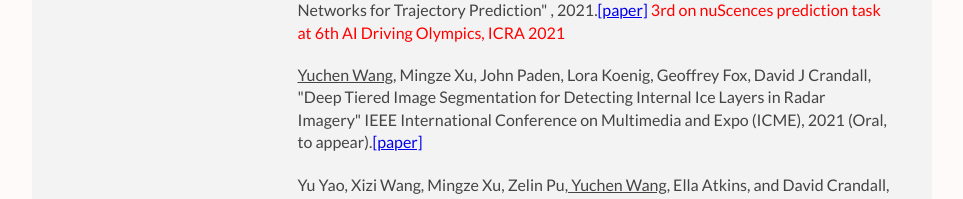
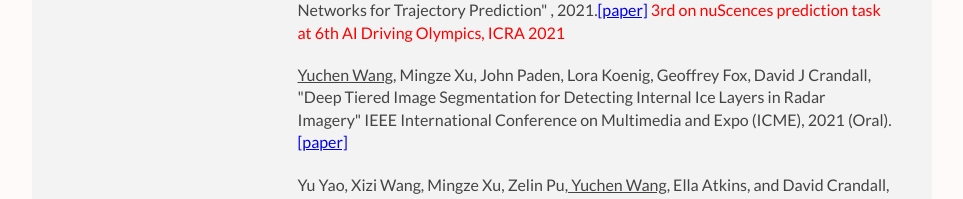
Before and after one commit to YuchenWang/YuchenWang.github.io, a plain HTML site: page index.html in a window 1280 px wide. Shown: the part 452-651 px from the top of the page, without its empty margins (158-1121 px from the left). Drawn offline with Linux system fonts and the light colour scheme.

Commit message:
Update index.html

```diff
--- a/index.html
+++ b/index.html
@@ -77,7 +77,7 @@
 						3rd on nuScences prediction task at 6th AI Driving Olympics, ICRA 2021</font></p>
 				</article>
 				<article>
-                    <p><u>Yuchen Wang</u>, Mingze Xu, John Paden, Lora Koenig, Geoffrey Fox, David J Crandall, "Deep Tiered Image Segmentation for Detecting Internal Ice Layers in Radar Imagery" IEEE International Conference on Multimedia and Expo (ICME), 2021 (Oral, to appear).<a href="https://arxiv.org/pdf/2010.03712.pdf">[paper]</a></p>
+                    <p><u>Yuchen Wang</u>, Mingze Xu, John Paden, Lora Koenig, Geoffrey Fox, David J Crandall, "Deep Tiered Image Segmentation for Detecting Internal Ice Layers in Radar Imagery" IEEE International Conference on Multimedia and Expo (ICME), 2021 (Oral).<a href="https://arxiv.org/pdf/2010.03712.pdf">[paper]</a></p>
 				</article>
 				<article>
                     <p>Yu Yao, Xizi Wang, Mingze Xu, Zelin Pu,<u> Yuchen Wang</u>, Ella Atkins, and David Crandall, "DoTA: Unsupervised Detection of Traffic Anomaly in Driving Videos." IEEE Transactions on Pattern Analysis and Machine Intelligence (TPAMI), 2020. (under review)</p>
```
